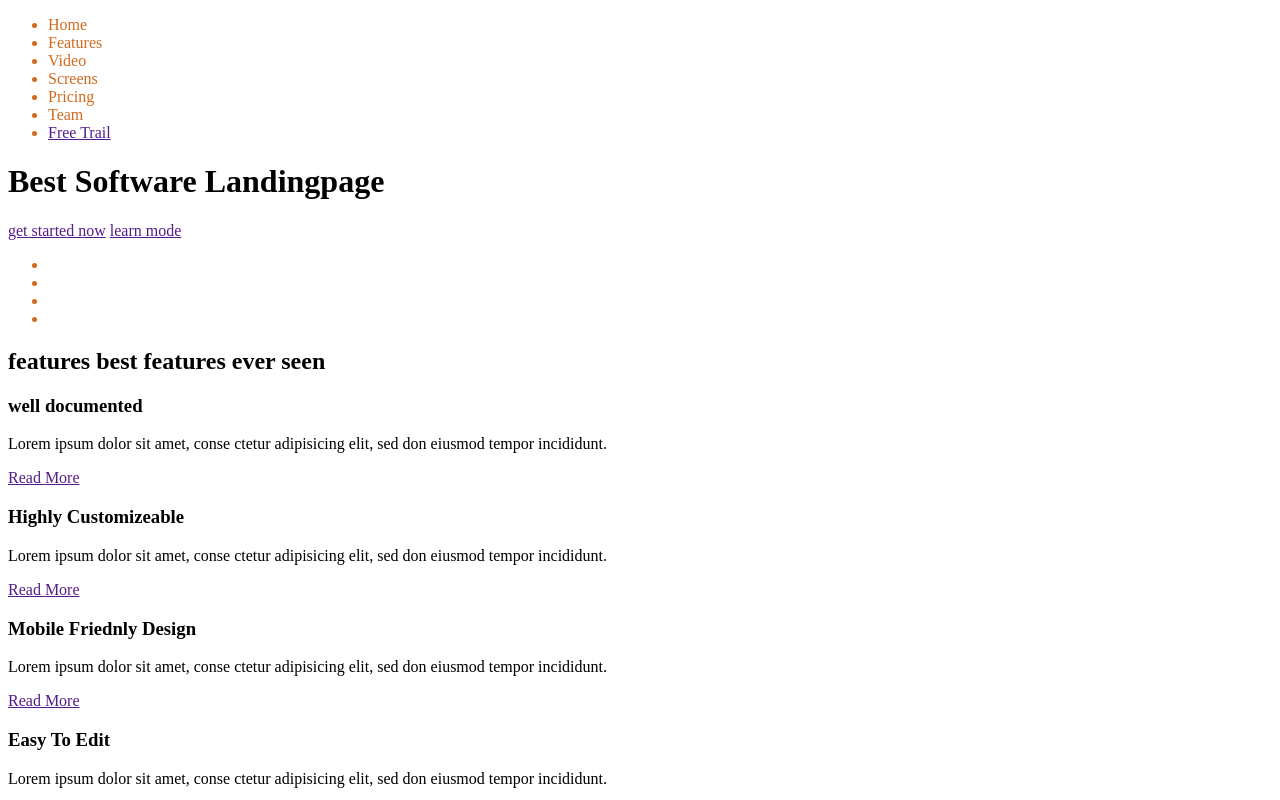
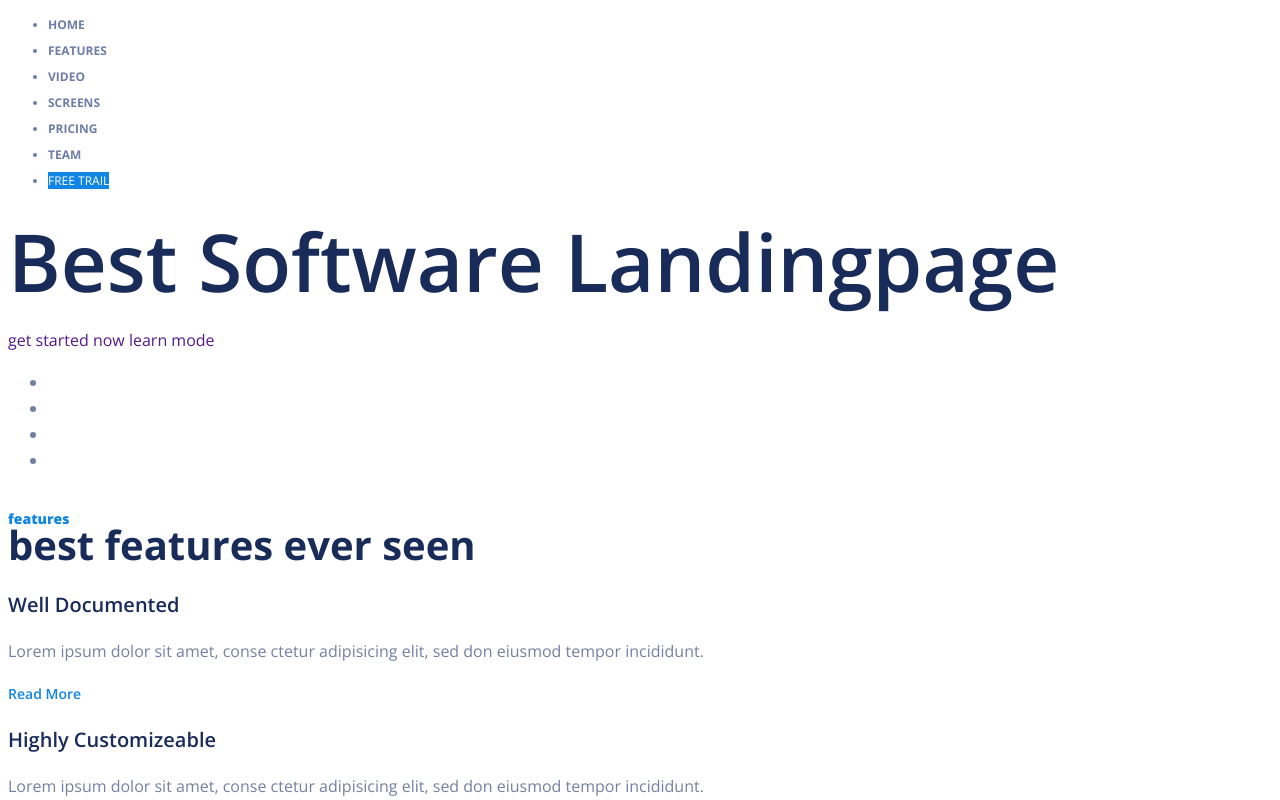
Before and after one commit to AniProgIT/Limpon, a plain HTML site: page index.html in a window 1280 px wide. Shown: the top 800 px of the page. Drawn offline with nearby package versions, Linux system fonts and the light colour scheme.

Commit message:
Прикрутили CSS.
Основы CSS.

```diff
--- a/css/style.css
+++ b/css/style.css
@@ -1,3 +1,48 @@
- li {
-     color: chocolate;
- }
+body {
+    font-family: 'Open Sans', sans-serif;
+    color: #7581a1;
+    font-size: 16px;
+    line-height: 26px;
+    }
+a {
+    text-decoration:none;
+}
+h1 {
+    font-size: 80px;
+    font-weight: 600;
+    color: #192b59;
+}
+.nav {
+    font-size: 12px;
+    font-weight: 700;
+    color: #6e7ea9;
+    text-transform: uppercase;
+}
+.btn-free {
+    font-weight: 400;
+    color: #ffffff;
+    background-color: #1085e4;
+}
+.grid h2{
+    font-size: 40px;
+    font-weight: 700;
+    color: #192b59;
+}
+.grid h2 span{
+    font-size: 14px;
+    font-weight: 800;
+    color: #1085e4;
+    display: block;
+}
+.grid-item h3{
+    font-size: 20px;
+    font-weight: 600;
+    color: #192b59;
+    text-transform: capitalize;
+}
+.grid-item a{
+    font-size: 14px;
+    font-weight: 600;
+    color: #1085e4;
+    text-transform: capitalize;
+}
--- a/index.html
+++ b/index.html
@@ -5,20 +5,21 @@
     <meta name="viewport" content="width=device-width, initial-scale=1.0">
     <meta http-equiv="X-UA-Compatible" content="ie=edge">
     <title>Limpon</title>
+    <link href="https://fonts.googleapis.com/css?family=Open+Sans:400,600,700,800" rel="stylesheet">
     <link rel="stylesheet" href="css\style.css">
 </head>
 <body>
-    <div>
+    <div class="page-header">
         <div>
             <a href=""></a>
-            <ul>
+            <ul class="nav">
             <li>Home</li>
             <li>Features</li>
             <li>Video</li>
             <li>Screens</li>
             <li>Pricing</li>
             <li>Team</li>
-            <li><a href="">Free Trail</a></li>
+            <li><a href="" class="btn-free">Free Trail</a></li>
             </ul>
         </div>
         <h1>Best Software Landingpage</h1>
@@ -27,7 +28,7 @@
             <a href="">learn mode</a>
         </div>
     </div>
-    <div>
+    <div class="page-company">
         <ul>
             <li></li>
             <li></li>
@@ -35,40 +36,40 @@
             <li></li>
         </ul>
     </div>
-   <div>
-       <div>
+   <div class="page-grid">
+       <div class="grid">
            <h2><span>features</span> best features ever seen</h2>
-            <div>
+           <div class="grid-item">
                 <div></div>
                 <h3>well documented</h3>
                 <p>Lorem ipsum dolor sit amet, conse ctetur adipisicing elit, sed don eiusmod tempor incididunt.</p>
                 <a href="">Read More</a>
             </div>
-            <div>
+            <div class="grid-item">
                 <div></div>
                 <h3>Highly Customizeable</h3>
                 <p>Lorem ipsum dolor sit amet, conse ctetur adipisicing elit, sed don eiusmod tempor incididunt.</p>
                 <a href="">Read More</a>
             </div>
-            <div>
+            <div class="grid-item">
                 <div></div>
                 <h3>Mobile Friednly Design</h3>
                 <p>Lorem ipsum dolor sit amet, conse ctetur adipisicing elit, sed don eiusmod tempor incididunt.</p>
                 <a href="">Read More</a>
             </div>
-            <div>
+            <div class="grid-item">
                 <div></div>
                 <h3>Easy To Edit</h3>
                 <p>Lorem ipsum dolor sit amet, conse ctetur adipisicing elit, sed don eiusmod tempor incididunt.</p>
                 <a href="">Read More</a>
             </div>
-            <div>
+            <div class="grid-item">
                 <div></div>
                 <h3>Responsive Design</h3>
                 <p>Lorem ipsum dolor sit amet, conse ctetur adipisicing elit, sed don eiusmod tempor incididunt.</p>
                 <a href="">Read More</a>
             </div>
-            <div>
+            <div class="grid-item">
                 <div></div>
                 <h3>24/7 Online Support</h3>
                 <p>Lorem ipsum dolor sit amet, conse ctetur adipisicing elit, sed don eiusmod tempor incididunt.</p>
@@ -80,7 +81,7 @@
             </div>
         </div>
    </div>
-   <div>
+   <div class="page-subscribe">
        <div>
            <div>
                 <h2><span>Subscribe</span>Signup For A Trail</h2>
@@ -91,7 +92,7 @@
             <img src="img\4 subscribe\subscribe-robot.png" alt="robot">
         </div>
     </div>
-    <div>
+    <div class="page-software">
         <div>
 
         </div>
@@ -107,7 +108,7 @@
             <dd>Lorem ipsum dolor sit amet, consectetur adipisicing elit, sed do eiusmod tempor incididunt ut labore et dolore magna aliqua. Ut enim ad minim veniam, quis nostrud exercitation ullamco laboris nisi ut aliquip ex ea commodo consequat. Duis aute irure dolor in reprehenderit in voluptate velit esse cillum.</dd>
         </dl>
     </div>
-    <div>
+    <div class="page-stat">
         <div>
             <h2><span>Fun Facts</span>Some Fun Facts About Dashboard</h2>
             <ul>
@@ -118,7 +119,7 @@
             </ul>
         </div>
     </div>
-    <div>
+    <div class="page-app">
         <div>
             <div>
                 <h2>Meet With Future Landingpage</h2>
@@ -132,7 +133,7 @@
             </div>
         </div>
     </div>
-    <div>
+    <div class="page-analytics">
         <div>
             <img src="img\8 features\features-screen.png" alt="Screen3">
             <div>
@@ -143,7 +144,7 @@
             <button type="submit">get started now</button>
         </div>
     </div>
-    <div>
+    <div class="page-featutures_2">
         <div>
             <div>
 
@@ -154,5 +155,9 @@
             <img src="img\9 features 2\features2-screen.png" alt="Screen4">
         </div>
     </div>
+    <div class="page-screen">
+        <h2><span>screen preview</span>Screenshot With Details</h2>
+        <img src="" alt="">
+    </div>
 </body>
 </html>
```
